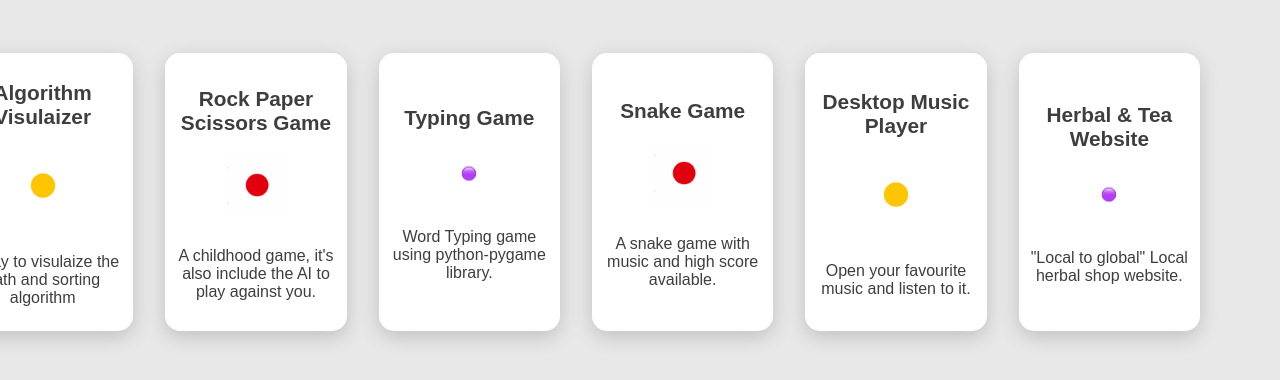
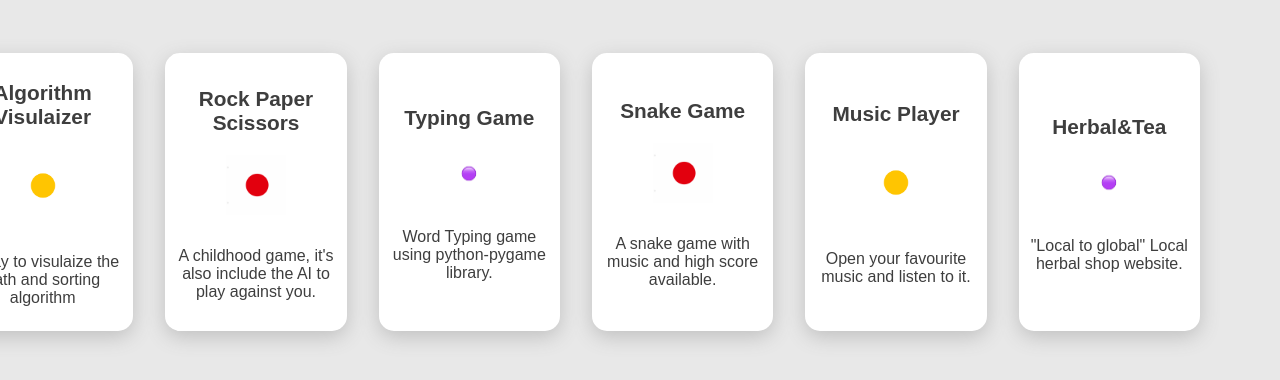
Before and after one commit to Kingbond470/CSS-PROJECT, a plain HTML site: page Carousel/index.html in a window 1280 px wide. Shown: the part 220-600 px from the top of the page. Drawn offline with Linux system fonts and the light colour scheme.

Commit message:
HTML File

```diff
--- a/Carousel/index.html
+++ b/Carousel/index.html
@@ -22,7 +22,7 @@
                 <p class="quote">A way to visulaize the path and sorting algorithm</p>
             </div>
             <div class="entry">
-                <p class="name">Rock Paper Scissors Game</p>
+                <p class="name">Rock Paper Scissors</p>
                 <img src="image/red.jpg" alt="red circle">
                 <p class="quote">A childhood game, it's also include the AI to play against you.</p>
             </div>
@@ -38,12 +38,12 @@
                 <p class="quote">A snake game with music and high score available.</p>
             </div>
             <div class="entry">
-                <p class="name">Desktop Music Player</p>
+                <p class="name">Music Player</p>
                 <img src="image/yellow.png" alt="yellow circle">
                 <p class="quote">Open your favourite music and listen to it.</p>
             </div>
             <div class="entry">
-                <p class="name">Herbal & Tea Website</p>
+                <p class="name">Herbal&Tea</p>
                 <img src="image/purple.png" alt="purple circle">
                 <p class="quote">"Local to global" Local herbal shop website.</p>
             </div>
```
